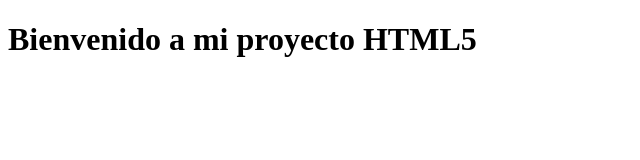
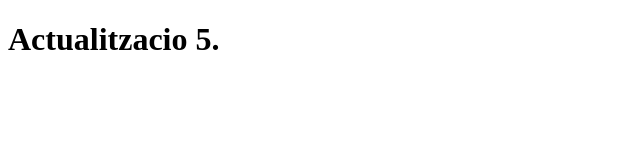
Before and after one commit to Rikimarinas/CreacioDigital-, a website: page index.html in a window 1280 px wide. Shown: the whole page, without its empty margins (0-640 px from the left). Drawn offline with Linux system fonts and the light colour scheme.

Commit message:
Update index.html

```diff
--- a/index.html
+++ b/index.html
@@ -6,6 +6,6 @@
     <title>Proyecto HTML5</title>
 </head>
 <body>
-    <h1>Bienvenido a mi proyecto HTML5</h1>
+    <h1>Actualitzacio 5.</h1>
 </body>
 </html>
```
